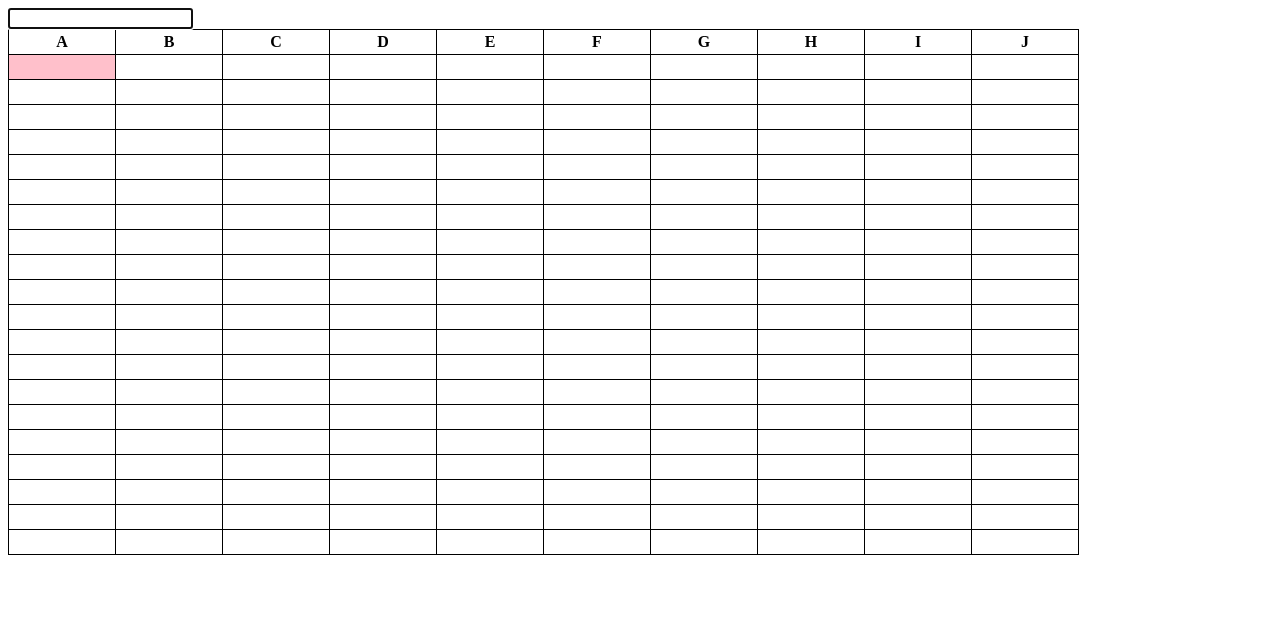
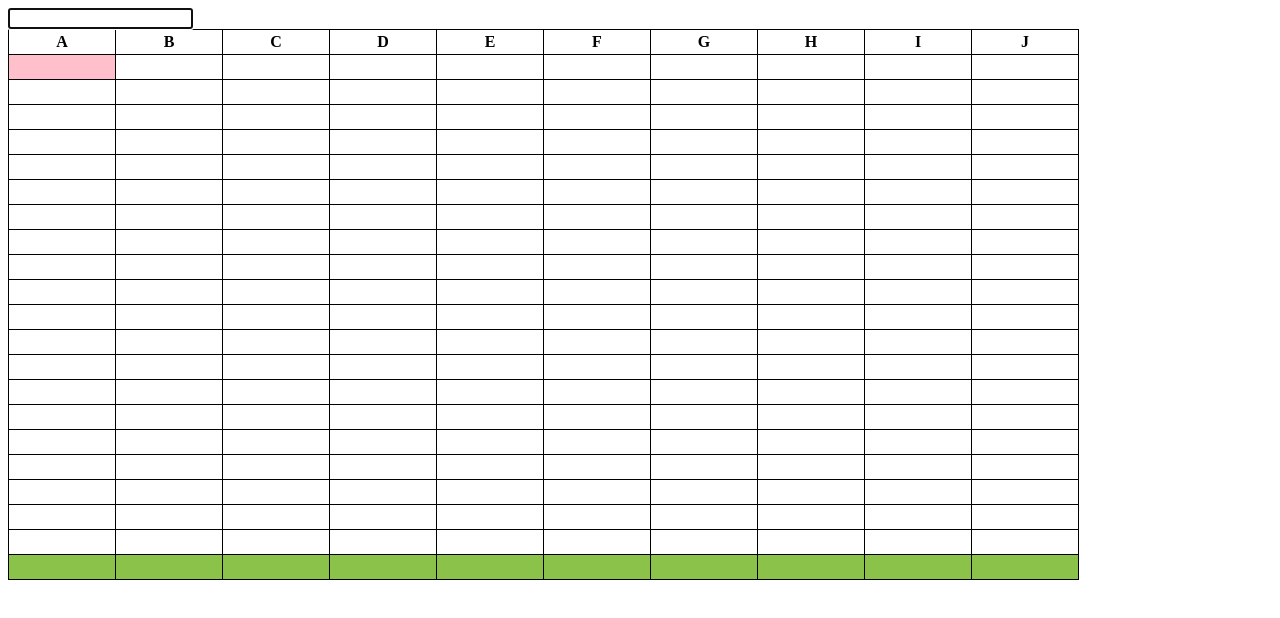
Before and after one commit to vla15/X-cell2, a website: page public/index.html in a window 1280 px wide. Drawn offline with Linux system fonts and the light colour scheme.

Commit message:
built a summing row feature

```diff
--- a/client/js/array_util.js
+++ b/client/js/array_util.js
@@ -9,9 +9,9 @@ const getLetterRange = function(firstLetter = 'A', numLetters) {
 	return getRange(rangeStart, rangeEnd).map(charCode => String.fromCharCode(charCode));
 };
 
-const getSum = function(...numbers) {
+const getSum = function(numbers) {
 	if (typeof numbers !== undefined && numbers.length > 0) {
-		return numbers.reduce((num1, num2) => {
+		return numbers.reduce(function (num1, num2) {
 			return num1 + num2;
 		},0)
 	} else {
--- a/public/css/stylesheet.css
+++ b/public/css/stylesheet.css
@@ -15,3 +15,7 @@ td {
 .current-cell {
 	background-color: pink;
 }
+
+.sum-row {
+	background-color: #8bc34a;
+}
--- a/public/js/bundle.js
+++ b/public/js/bundle.js
@@ -17,10 +17,22 @@ const getLetterRange = function(firstLetter = 'A', numLetters) {
 	return getRange(rangeStart, rangeEnd).map(charCode => String.fromCharCode(charCode));
 };
 
+const getSum = function(numbers) {
+	if (typeof numbers !== undefined && numbers.length > 0) {
+		return numbers.reduce(function (num1, num2) {
+			return num1 + num2;
+		},0)
+	} else {
+		return numbers;
+	}
+}
+
+
 
 module.exports = {
 	getRange: getRange,
-	getLetterRange: getLetterRange
+	getLetterRange: getLetterRange,
+	getSum: getSum
 };
 },{}],3:[function(require,module,exports){
 const removeChildren = function(parentEl) {
@@ -74,7 +86,7 @@ class TableModel {
 
 module.exports = TableModel;
 },{}],5:[function(require,module,exports){
-const { getLetterRange } = require('./array_util');
+const { getLetterRange, getSum } = require('./array_util');
 const { removeChildren, createTR, createTH, createTD } = require('./dom-util');
 
 class TableView {
@@ -93,6 +105,7 @@ class TableView {
 		this.headerRowEl = document.querySelector('THEAD TR');
 		this.sheetBodyEl = document.querySelector('TBODY');
 		this.formulaBarEl = document.querySelector('#formula-bar');
+		this.sumRowEl = document.querySelector('.sum-row');
 
 	}
 
@@ -114,6 +127,30 @@ class TableView {
 	renderTable() {
 		this.renderTableHeader();
 		this.renderTableBody();
+		this.renderSumRow();
+	}
+
+	renderSumRow() {
+		const fragment = document.createDocumentFragment();
+		const tr = createTR();
+		tr.setAttribute('class', 'sum-row');
+		for (let col = 0; col < this.model.numCols; col++) {
+			let colNumbers = [];
+			for (let row = 0; row < this.model.numRows; row++) {
+				const position = {col: col, row: row};
+				const value = this.model.getValue(position);
+				if (!isNaN(value)) {
+					colNumbers.push(parseInt(value, 10));
+				}
+			}
+			colNumbers = colNumbers.filter(num => !isNaN(num))
+			const total = getSum(colNumbers).toString();
+
+			const td = createTD(total);
+			tr.appendChild(td);
+		}
+		fragment.appendChild(tr);
+		this.sheetBodyEl.appendChild(fragment);
 	}
 
 	renderTableHeader() {
@@ -160,6 +197,7 @@ class TableView {
 		const value = this.formulaBarEl.value;
 		this.model.setValue(this.currentCellLocation, value);
 		this.renderTableBody();
+		this.renderSumRow();
 	}
 
 	handleSheetClick(evt) {
@@ -170,6 +208,7 @@ class TableView {
 		this.currentCellLocation = { col: col, row: row }
 		this.renderTableBody();
 		this.renderFormulaBar();
+		this.renderSumRow();
 	}
 }
 
```
Also changed, not shown: client/js/table-view.js (+28 -1 lines), client/js/test/array-util.test.js (+4 -4 lines), client/js/test/table-view.test.js (+13 -0 lines).
